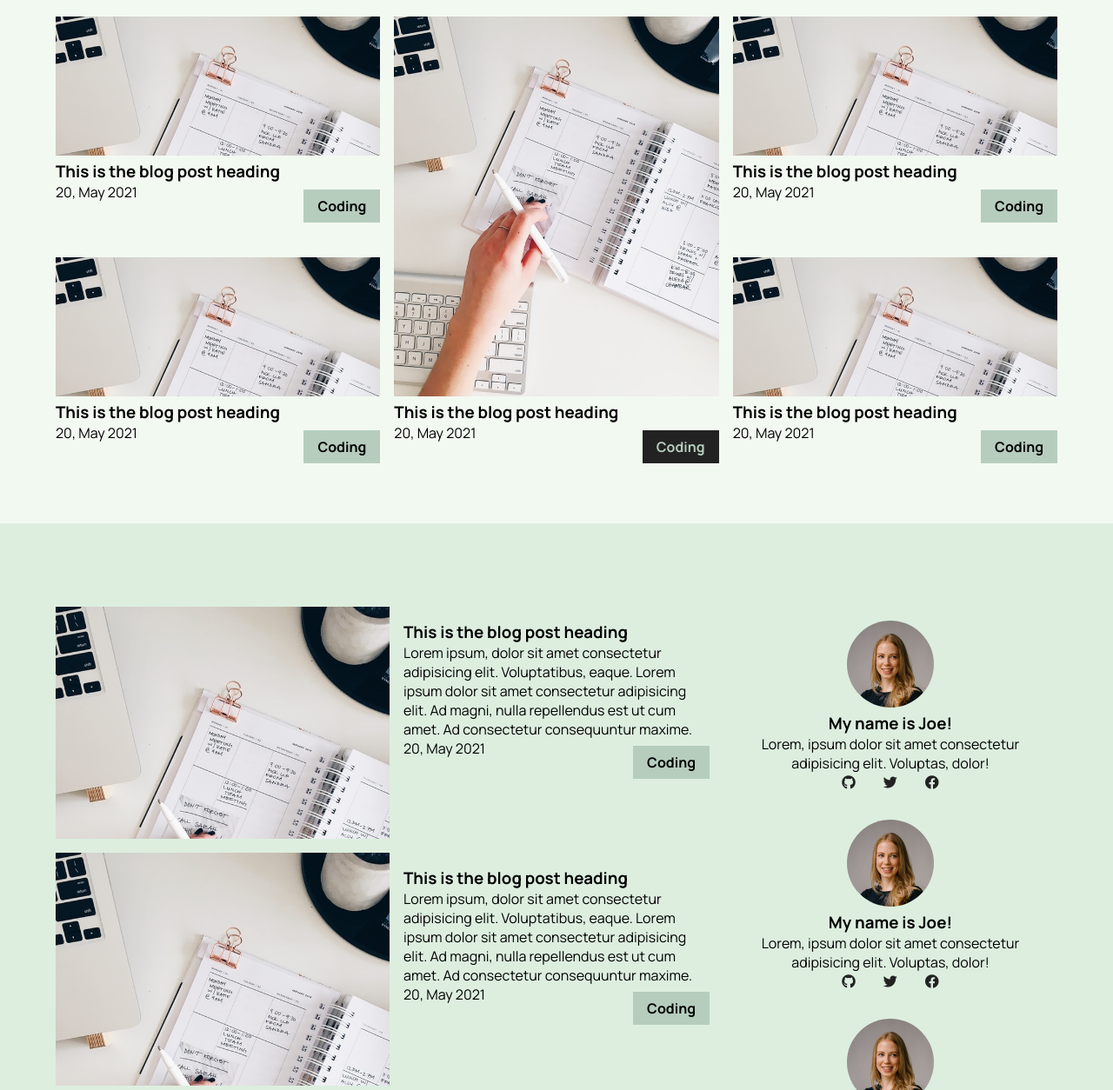
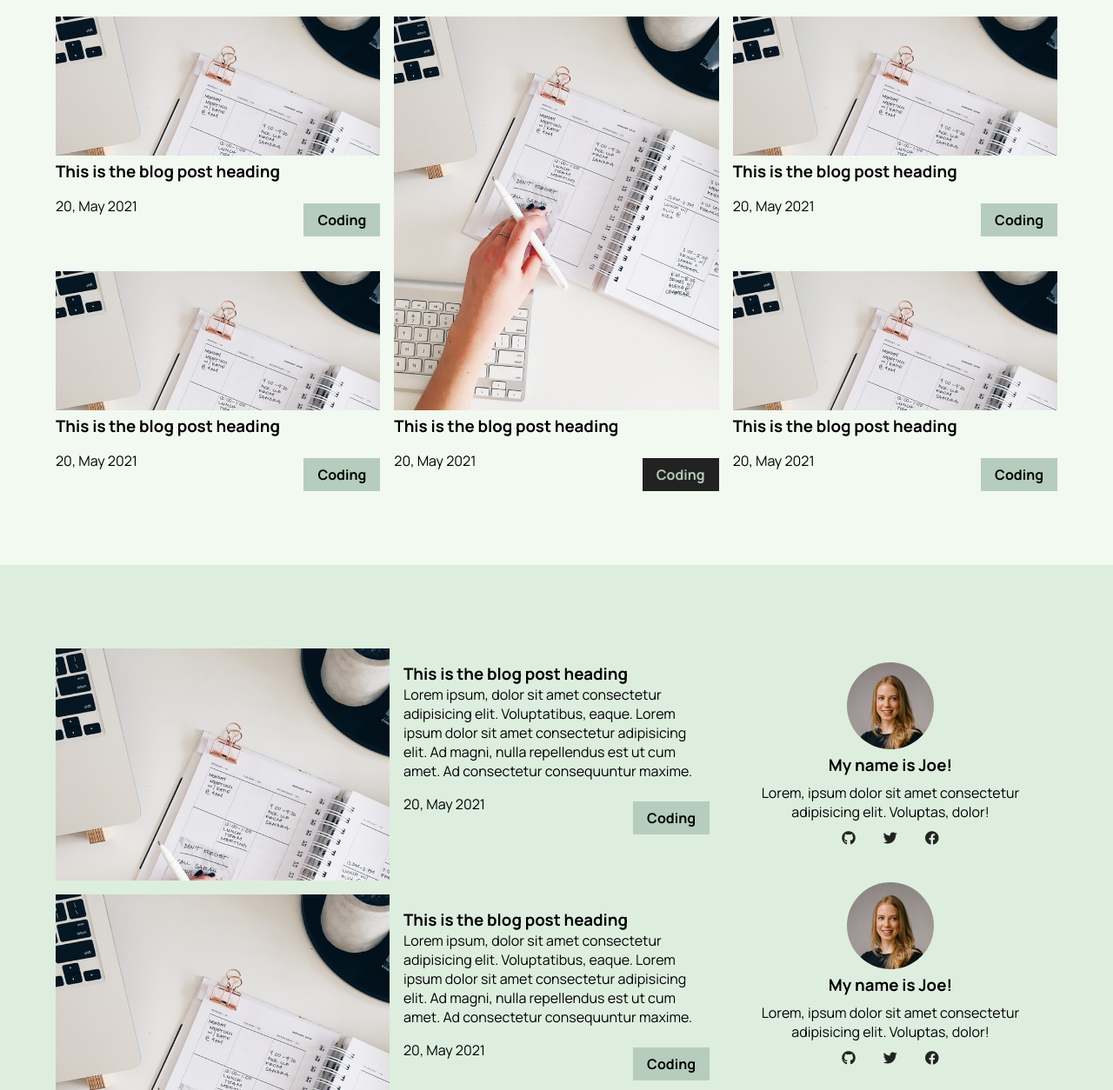
Before and after one commit to immaruf/daily-journal, a plain HTML site: page index.html in a window 1280 px wide. Shown: the part 143-1397 px from the top of the page at 87% size. Drawn offline with Linux system fonts and the light colour scheme.

Commit message:
update style.css

```diff
--- a/css/style.css
+++ b/css/style.css
@@ -185,6 +185,10 @@ header nav {
     margin-top: 1rem;
 }
 
+.blog-post-info {
+    margin-top: 1rem;
+}
+
 .blog-post:nth-child(2) {
     grid-template-rows: 3fr;
 }
@@ -202,7 +206,7 @@ header nav {
 }
 
 .main .img-large {
-    height: 27.3rem;
+    height: 28.3rem;
 }
 
 
@@ -245,7 +249,7 @@ header nav {
 }
 
 .authors li {
-    margin: 0 1rem;
+    margin: .5rem 1rem;
 }
 
 .author-info {
@@ -253,7 +257,7 @@ header nav {
 }
 
 .author-info p {
-    margin-top: 0;
+    margin-top: .5rem;
 }
 
 .tags ul {
@@ -326,6 +330,11 @@ footer li {
     background-color: #5c715e;
     border: 2px solid #b6cdbd;
     color: #f2f9f1;
+}
+
+.input-group input::placeholder {
+    color: #ddeedf;
+    opacity: .8;
 }
 
 .input-group .btn-main:hover {
```
